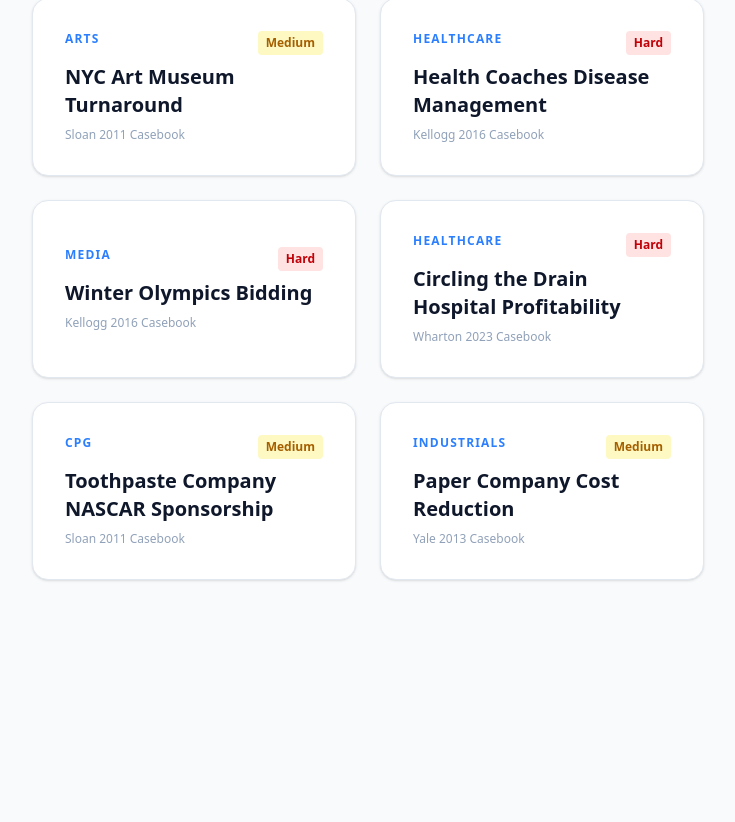
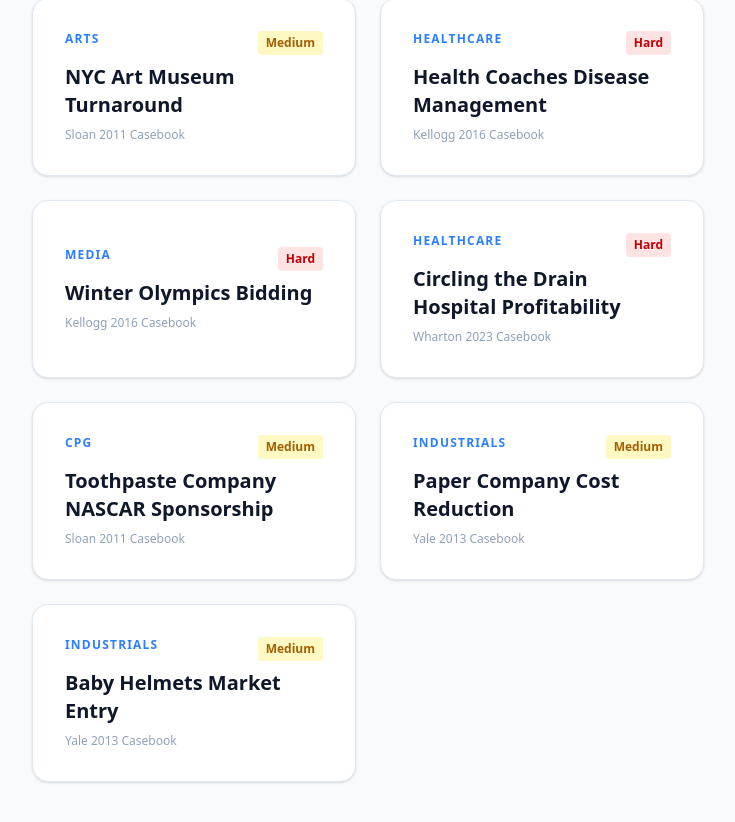
Before and after one commit to hellosayhello/AI-case-coach-frontend, a Next.js app: page / in a window 1280 px wide. Shown: the part 570-1392 px from the top of the page, without its empty margins (272-1007 px from the left). Before the commit the page ends 1246 px from the top, so only its background shows below. Built offline with nearby package versions, Linux system fonts and the light colour scheme.

Commit message:
Added baby helmut case frontend

```diff
--- a/src/app/page.tsx
+++ b/src/app/page.tsx
@@ -25,6 +25,7 @@
   { name: "Healthcare", caseId: "circling_the_drain", label: "Circling the Drain Hospital Profitability", source: "Wharton 2023 Casebook", difficulty: "Hard" },
   { name: "CPG", caseId: "toothpaste_nascar", label: "Toothpaste Company NASCAR Sponsorship", source: "Sloan 2011 Casebook", difficulty: "Medium" },
   { name: "Industrials", caseId: "paper_company", label: "Paper Company Cost Reduction", source: "Yale 2013 Casebook", difficulty: "Medium" },
+  { name: "Industrials", caseId: "baby_helmets", label: "Baby Helmets Market Entry", source: "Yale 2013 Casebook", difficulty: "Medium" },
 ];
 
 // --- INTERFACES ---
```
Also changed, not shown: public/case-images/baby_helmets_exhibit1.png (added).
